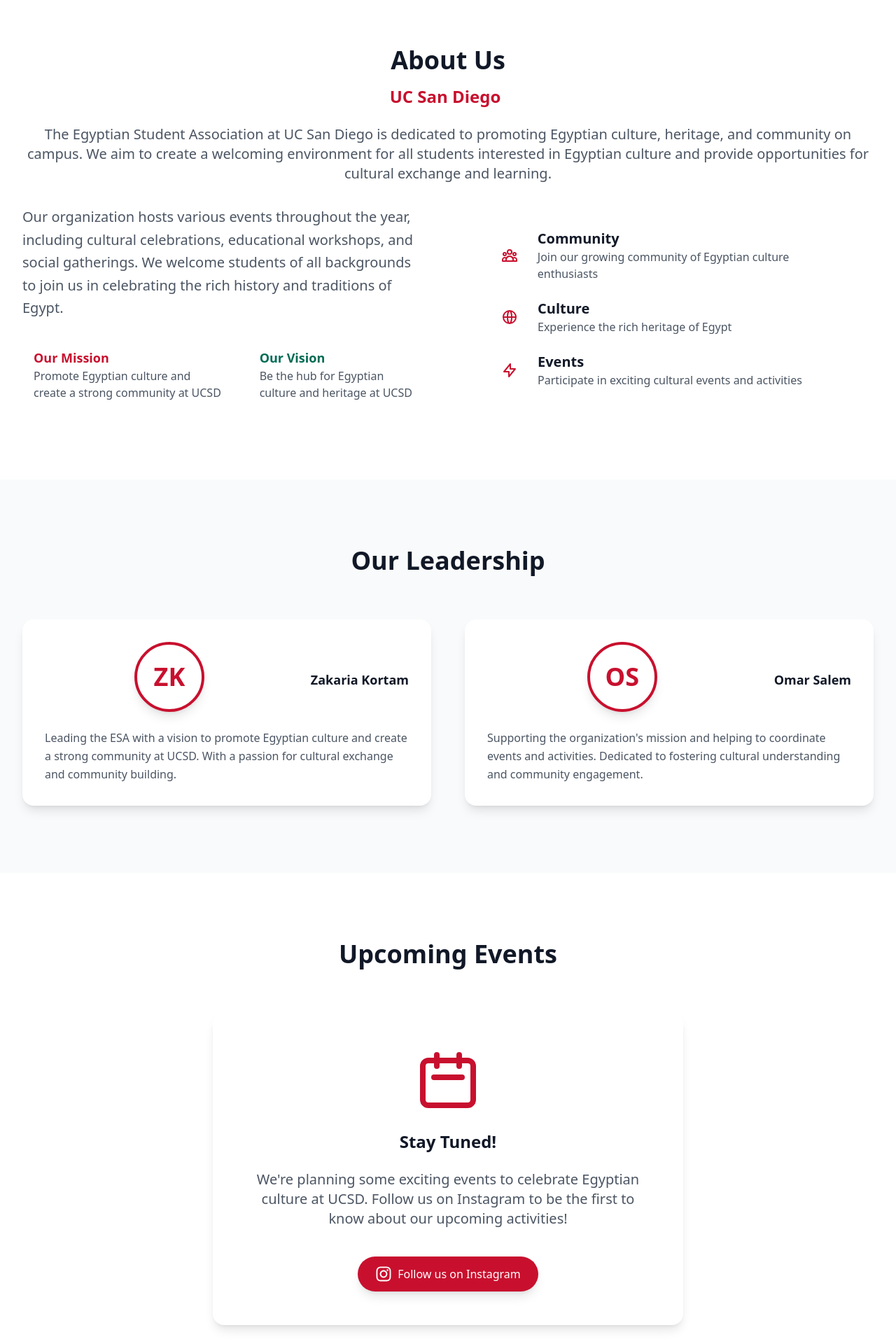
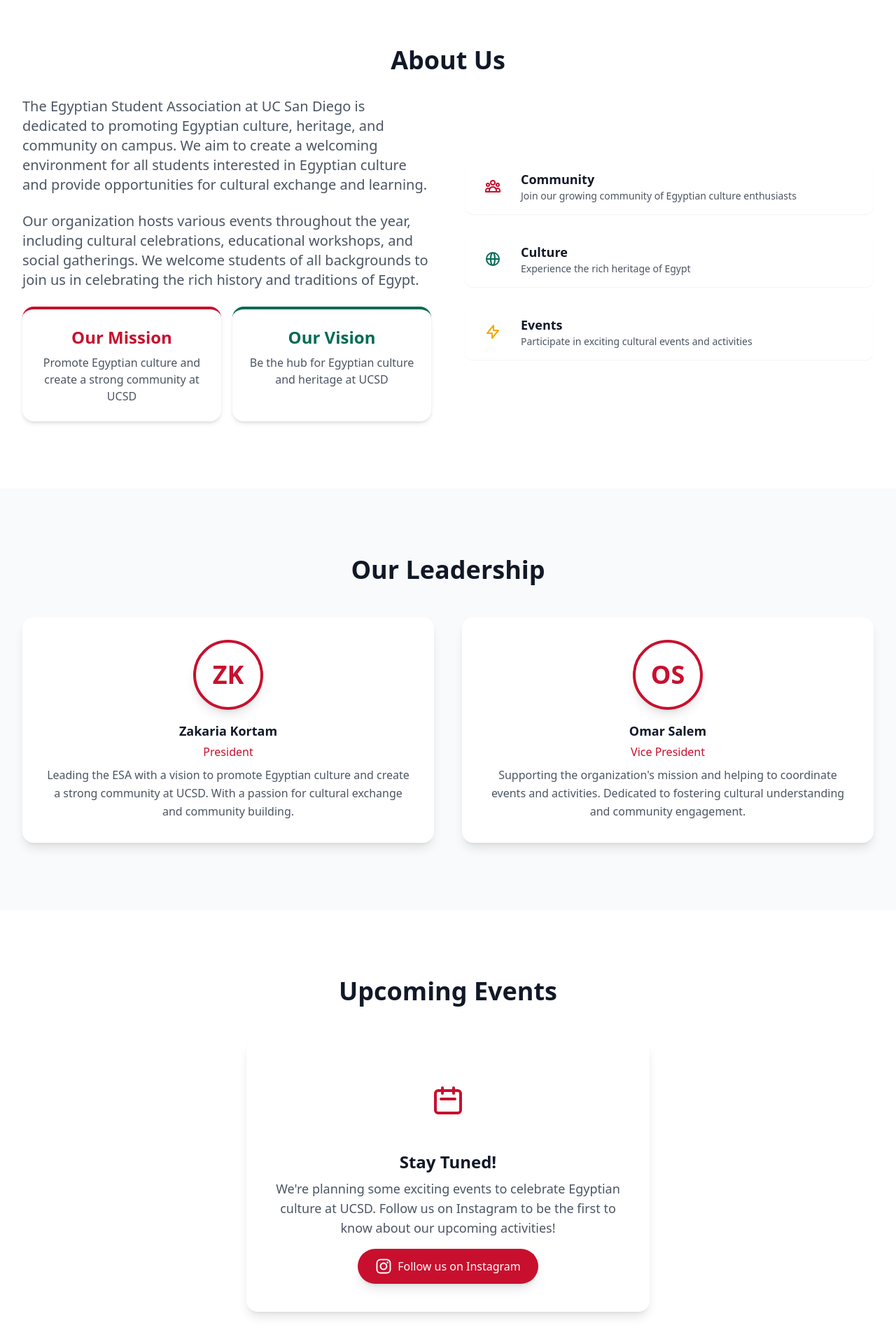
Before and after one commit to zkortam/ESAUCSDWEBSITE, a Next.js app: page / in a window 1280 px wide. Shown: the part 820-2740 px from the top of the page at 70% size. Built offline with nearby package versions, Linux system fonts and the light colour scheme.

Commit message:
refactor: full redesign of all sections for modern, clean, mobile-first layout

```diff
--- a/src/app/page.tsx
+++ b/src/app/page.tsx
@@ -145,61 +145,48 @@
       {/* About Section */}
       <section id="about" className="relative py-16 sm:py-24 px-2 sm:px-4 lg:px-8 bg-white overflow-hidden">
         <div className="max-w-7xl mx-auto relative z-10">
-          <h2 className="text-4xl font-bold text-center text-gray-900 mb-4">{t.about}</h2>
-          <div className="flex justify-center mb-6">
-            <span className="text-2xl font-bold text-primary mr-2">UC San Diego</span>
+          <h2 className="text-4xl font-bold text-center text-gray-900 mb-8">{t.about}</h2>
+          <div className="grid md:grid-cols-2 gap-12 items-center">
+            <div className="space-y-6">
+              <p className="text-lg sm:text-xl text-gray-600 leading-relaxed mb-4">{t.aboutDesc}</p>
+              <p className="text-lg sm:text-xl text-gray-600 leading-relaxed">{t.aboutDesc2}</p>
+              <div className="flex flex-col sm:flex-row gap-4 mt-8">
+                <div className="flex-1 bg-white rounded-2xl shadow-md p-6 flex flex-col items-center text-center border-t-4 border-primary">
+                  <div className="mb-2 text-2xl text-primary font-bold">{t.mission}</div>
+                  <div className="text-gray-600">{t.missionDesc}</div>
                 </div>
-          <p className="text-xl text-gray-600 text-center mb-8">{t.aboutDesc}</p>
-          <div className="grid md:grid-cols-2 gap-16 items-center">
-            <div className="space-y-6">
-              <p className="text-xl text-gray-600 leading-relaxed">
-                {t.aboutDesc2}
-              </p>
-              <div className="flex space-x-4 mt-8">
-                <div className="bg-primary/10 p-4 rounded-lg">
-                  <h3 className="text-lg font-semibold text-primary">{t.mission}</h3>
-                  <p className="text-gray-600">{t.missionDesc}</p>
-                </div>
-                <div className="bg-accent/10 p-4 rounded-lg">
-                  <h3 className="text-lg font-semibold text-accent">{t.vision}</h3>
-                  <p className="text-gray-600">{t.visionDesc}</p>
+                <div className="flex-1 bg-white rounded-2xl shadow-md p-6 flex flex-col items-center text-center border-t-4 border-accent">
+                  <div className="mb-2 text-2xl text-accent font-bold">{t.vision}</div>
+                  <div className="text-gray-600">{t.visionDesc}</div>
                 </div>
               </div>
             </div>
-            <div className="bg-primary/5 p-8 rounded-2xl">
-              <div className="space-y-6">
-                <div className="flex items-center space-x-4">
+            <div className="flex flex-col gap-6">
+              <div className="flex items-center gap-4 bg-primary/5 rounded-xl p-4 shadow-sm">
                 <div className="w-12 h-12 rounded-full bg-primary/10 flex items-center justify-center">
-                    <svg className="w-6 h-6 text-primary" fill="none" viewBox="0 0 24 24" stroke="currentColor">
-                      <path strokeLinecap="round" strokeLinejoin="round" strokeWidth={2} d="M17 20h5v-2a3 3 0 00-5.356-1.857M17 20H7m10 0v-2c0-.656-.126-1.283-.356-1.857M7 20H2v-2a3 3 0 015.356-1.857M7 20v-2c0-.656.126-1.283.356-1.857m0 0a5.002 5.002 0 019.288 0M15 7a3 3 0 11-6 0 3 3 0 016 0zm6 3a2 2 0 11-4 0 2 2 0 014 0zM7 10a2 2 0 11-4 0 2 2 0 014 0z" />
-                    </svg>
+                  <svg className="w-6 h-6 text-primary" fill="none" viewBox="0 0 24 24" stroke="currentColor"><path strokeLinecap="round" strokeLinejoin="round" strokeWidth={2} d="M17 20h5v-2a3 3 0 00-5.356-1.857M17 20H7m10 0v-2c0-.656-.126-1.283-.356-1.857M7 20H2v-2a3 3 0 015.356-1.857M7 20v-2c0-.656.126-1.283.356-1.857m0 0a5.002 5.002 0 019.288 0M15 7a3 3 0 11-6 0 3 3 0 016 0zm6 3a2 2 0 11-4 0 2 2 0 014 0zM7 10a2 2 0 11-4 0 2 2 0 014 0z" /></svg>
                 </div>
                 <div>
-                    <h3 className="text-xl font-semibold text-gray-900">{t.community}</h3>
-                    <p className="text-gray-600">{t.communityDesc}</p>
+                  <div className="text-lg font-semibold text-gray-900">{t.community}</div>
+                  <div className="text-gray-600 text-sm">{t.communityDesc}</div>
                 </div>
               </div>
-                <div className="flex items-center space-x-4">
-                  <div className="w-12 h-12 rounded-full bg-primary/10 flex items-center justify-center">
-                    <svg className="w-6 h-6 text-primary" fill="none" viewBox="0 0 24 24" stroke="currentColor">
-                      <path strokeLinecap="round" strokeLinejoin="round" strokeWidth={2} d="M21 12a9 9 0 01-9 9m9-9a9 9 0 00-9-9m9 9H3m9 9a9 9 0 01-9-9m9 9c1.657 0 3-4.03 3-9s-1.343-9-3-9m0 18c-1.657 0-3-4.03-3-9s1.343-9 3-9m-9 9a9 9 0 019-9" />
-                    </svg>
+              <div className="flex items-center gap-4 bg-accent/5 rounded-xl p-4 shadow-sm">
+                <div className="w-12 h-12 rounded-full bg-accent/10 flex items-center justify-center">
+                  <svg className="w-6 h-6 text-accent" fill="none" viewBox="0 0 24 24" stroke="currentColor"><path strokeLinecap="round" strokeLinejoin="round" strokeWidth={2} d="M21 12a9 9 0 01-9 9m9-9a9 9 0 00-9-9m9 9H3m9 9a9 9 0 01-9-9m9 9c1.657 0 3-4.03 3-9s-1.343-9-3-9m0 18c-1.657 0-3-4.03-3-9s1.343-9 3-9m-9 9a9 9 0 019-9" /></svg>
                 </div>
                 <div>
-                    <h3 className="text-xl font-semibold text-gray-900">{t.culture}</h3>
-                    <p className="text-gray-600">{t.cultureDesc}</p>
+                  <div className="text-lg font-semibold text-gray-900">{t.culture}</div>
+                  <div className="text-gray-600 text-sm">{t.cultureDesc}</div>
                 </div>
               </div>
-                <div className="flex items-center space-x-4">
-                  <div className="w-12 h-12 rounded-full bg-primary/10 flex items-center justify-center">
-                    <svg className="w-6 h-6 text-primary" fill="none" viewBox="0 0 24 24" stroke="currentColor">
-                      <path strokeLinecap="round" strokeLinejoin="round" strokeWidth={2} d="M13 10V3L4 14h7v7l9-11h-7z" />
-                    </svg>
+              <div className="flex items-center gap-4 bg-secondary/10 rounded-xl p-4 shadow-sm">
+                <div className="w-12 h-12 rounded-full bg-secondary/20 flex items-center justify-center">
+                  <svg className="w-6 h-6 text-secondary" fill="none" viewBox="0 0 24 24" stroke="currentColor"><path strokeLinecap="round" strokeLinejoin="round" strokeWidth={2} d="M13 10V3L4 14h7v7l9-11h-7z" /></svg>
                 </div>
                 <div>
-                    <h3 className="text-xl font-semibold text-gray-900">{t.events}</h3>
-                    <p className="text-gray-600">{t.eventsDesc}</p>
-                  </div>
+                  <div className="text-lg font-semibold text-gray-900">{t.events}</div>
+                  <div className="text-gray-600 text-sm">{t.eventsDesc}</div>
                 </div>
               </div>
             </div>
@@ -210,33 +197,23 @@
       {/* Leadership Section */}
       <section id="leadership" className="py-16 sm:py-24 px-2 sm:px-6 lg:px-8 bg-gray-50">
         <div className="max-w-7xl mx-auto">
-          <h2 className="text-4xl font-bold text-center text-gray-900 mb-16">{t.leadership}</h2>
-          <div className="grid md:grid-cols-2 gap-12">
-            <div className="bg-white p-8 rounded-2xl shadow-lg hover:shadow-xl transition-shadow duration-300">
-              <div className="flex items-center space-x-6 mb-6">
-                <div className="w-[100px] h-[100px] rounded-full bg-primary/10 flex items-center justify-center border-4 border-primary shadow-lg mx-auto">
+          <h2 className="text-4xl font-bold text-center text-gray-900 mb-12">{t.leadership}</h2>
+          <div className="grid md:grid-cols-2 gap-10">
+            <div className="bg-white rounded-2xl shadow-lg p-8 flex flex-col items-center text-center hover:shadow-2xl transition-shadow duration-300">
+              <div className="w-[100px] h-[100px] rounded-full bg-primary/10 flex items-center justify-center border-4 border-primary shadow-lg mb-4">
                 <span className="text-4xl font-bold text-primary">ZK</span>
               </div>
-                <div className="text-center mt-2">
-                  <span className="block text-lg font-semibold text-gray-900">Zakaria Kortam</span>
+              <span className="block text-lg font-semibold text-gray-900 mb-1">Zakaria Kortam</span>
+              <span className="text-primary text-base font-medium mb-2">{t.president}</span>
+              <p className="text-gray-600 text-base leading-relaxed">{t.presidentDesc}</p>
             </div>
-              </div>
-              <p className="text-gray-600 leading-relaxed">
-                {t.presidentDesc}
-              </p>
-            </div>
-            <div className="bg-white p-8 rounded-2xl shadow-lg hover:shadow-xl transition-shadow duration-300">
-              <div className="flex items-center space-x-6 mb-6">
-                <div className="w-[100px] h-[100px] rounded-full bg-primary/10 flex items-center justify-center border-4 border-primary shadow-lg mx-auto">
+            <div className="bg-white rounded-2xl shadow-lg p-8 flex flex-col items-center text-center hover:shadow-2xl transition-shadow duration-300">
+              <div className="w-[100px] h-[100px] rounded-full bg-primary/10 flex items-center justify-center border-4 border-primary shadow-lg mb-4">
                 <span className="text-4xl font-bold text-primary">OS</span>
               </div>
-                <div className="text-center mt-2">
-                  <span className="block text-lg font-semibold text-gray-900">Omar Salem</span>
-                </div>
-              </div>
-              <p className="text-gray-600 leading-relaxed">
-                {t.vpDesc}
-              </p>
+              <span className="block text-lg font-semibold text-gray-900 mb-1">Omar Salem</span>
+              <span className="text-primary text-base font-medium mb-2">{t.vp}</span>
+              <p className="text-gray-600 text-base leading-relaxed">{t.vpDesc}</p>
             </div>
           </div>
         </div>
@@ -245,31 +222,18 @@
       {/* Events Section */}
       <section id="events" className="py-16 sm:py-24 px-2 sm:px-6 lg:px-8 bg-white">
         <div className="max-w-7xl mx-auto">
-          <h2 className="text-4xl font-bold text-center text-gray-900 mb-16">{t.upcomingEvents}</h2>
-          <div className="max-w-2xl mx-auto text-center">
-            <div className="bg-white p-12 rounded-2xl shadow-lg">
-              <div className="space-y-6">
-                <div className="w-24 h-24 mx-auto mb-6">
-                  <svg className="w-full h-full text-primary" fill="none" viewBox="0 0 24 24" stroke="currentColor">
-                    <path strokeLinecap="round" strokeLinejoin="round" strokeWidth={2} d="M8 7V3m8 4V3m-9 8h10M5 21h14a2 2 0 002-2V7a2 2 0 00-2-2H5a2 2 0 00-2 2v12a2 2 0 002 2z" />
-                  </svg>
+          <h2 className="text-4xl font-bold text-center text-gray-900 mb-12">{t.upcomingEvents}</h2>
+          <div className="flex flex-col items-center">
+            <div className="bg-white rounded-2xl shadow-lg p-10 flex flex-col items-center text-center max-w-xl w-full">
+              <div className="w-24 h-24 mb-6 flex items-center justify-center rounded-full bg-primary/10">
+                <svg className="w-12 h-12 text-primary" fill="none" viewBox="0 0 24 24" stroke="currentColor"><path strokeLinecap="round" strokeLinejoin="round" strokeWidth={2} d="M8 7V3m8 4V3m-9 8h10M5 21h14a2 2 0 002-2V7a2 2 0 00-2-2H5a2 2 0 00-2 2v12a2 2 0 002 2z" /></svg>
               </div>
-                <h3 className="text-2xl font-semibold text-gray-900">{t.stayTuned}</h3>
-                <p className="text-xl text-gray-600">
-                  {t.eventsDesc2}
-                </p>
-                <div className="pt-4">
-                  <a
-                    href="https://www.instagram.com/ucsdesa"
-                    target="_blank"
-                    rel="noopener noreferrer"
-                    className="inline-flex items-center px-6 py-3 border border-transparent text-base font-medium rounded-full text-white bg-primary hover:bg-primary/90 transition-all duration-300 transform hover:scale-105 shadow-lg"
-                  >
+              <h3 className="text-2xl font-semibold text-gray-900 mb-2">{t.stayTuned}</h3>
+              <p className="text-lg text-gray-600 mb-4">{t.eventsDesc2}</p>
+              <a href="https://www.instagram.com/ucsdesa" target="_blank" rel="noopener noreferrer" className="inline-flex items-center px-6 py-3 border border-transparent text-base font-medium rounded-full text-white bg-primary hover:bg-primary/90 transition-all duration-300 transform hover:scale-105 shadow-lg">
                 <FaInstagram className="w-6 h-6 mr-2" />
                 <span>{t.followInstagram}</span>
               </a>
-                </div>
-              </div>
             </div>
           </div>
         </div>
@@ -278,47 +242,30 @@
       {/* Contact Section */}
       <section id="contact" className="py-16 sm:py-24 px-2 sm:px-6 lg:px-8 bg-gray-50">
         <div className="max-w-7xl mx-auto">
-          <h2 className="text-4xl font-bold text-center text-gray-900 mb-16">{t.contact}</h2>
-          <div className="max-w-2xl mx-auto">
-            <div className="bg-white p-12 rounded-2xl shadow-lg">
-              <div className="space-y-8">
-                <div className="text-center">
+          <h2 className="text-4xl font-bold text-center text-gray-900 mb-12">{t.contact}</h2>
+          <div className="flex flex-col items-center">
+            <div className="bg-white rounded-2xl shadow-lg p-10 flex flex-col items-center text-center max-w-xl w-full">
               <h3 className="text-2xl font-semibold text-gray-900 mb-4">{t.connectWithUs}</h3>
-                  <p className="text-gray-600">{t.contactDesc}</p>
-                </div>
-                <div className="grid md:grid-cols-2 gap-8">
-                  <div className="bg-gray-50 p-6 rounded-xl">
+              <p className="text-gray-600 mb-8">{t.contactDesc}</p>
+              <div className="grid grid-cols-1 sm:grid-cols-2 gap-8 w-full">
+                <div className="bg-gray-50 p-6 rounded-xl flex flex-col items-center">
                   <h4 className="text-lg font-medium text-gray-900 mb-2">{t.email}</h4>
-                    <a href="mailto:zkortam@ucsd.edu" className="text-primary hover:text-primary/80">
+                  <a href="mailto:zkortam@ucsd.edu" className="text-primary hover:text-primary/80 flex items-center gap-2">
+                    <svg className="w-6 h-6" fill="none" stroke="currentColor" strokeWidth="2" viewBox="0 0 24 24"><path d="M16 12H8m8 0l-8-8m8 8l-8 8" /></svg>
                     zkortam@ucsd.edu
                   </a>
                 </div>
-                  <div className="bg-gray-50 p-6 rounded-xl">
+                <div className="bg-gray-50 p-6 rounded-xl flex flex-col items-center">
                   <h4 className="text-lg font-medium text-gray-900 mb-2">{t.social}</h4>
-                    <div className="flex space-x-4">
-                      <a
-                        href="https://www.instagram.com/ucsdesa"
-                        target="_blank"
-                        rel="noopener noreferrer"
-                        className="text-primary hover:text-primary/80 flex items-center space-x-2"
-                      >
-                        <svg className="w-6 h-6" fill="currentColor" viewBox="0 0 24 24">
-                          <path d="M12 2.163c3.204 0 3.584.012 4.85.07 3.252.148 4.771 1.691 4.919 4.919.058 1.265.069 1.645.069 4.849 0 3.205-.012 3.584-.069 4.849-.149 3.225-1.664 4.771-4.919 4.919-1.266.058-1.644.07-4.85.07-3.204 0-3.584-.012-4.849-.07-3.26-.149-4.771-1.699-4.919-4.92-.058-1.265-.07-1.644-.07-4.849 0-3.204.013-3.583.07-4.849.149-3.227 1.664-4.771 4.919-4.919 1.266-.057 1.645-.069 4.849-.069zm0-2.163c-3.259 0-3.667.014-4.947.072-4.358.2-6.78 2.618-6.98 6.98-.059 1.281-.073 1.689-.073 4.948 0 3.259.014 3.668.072 4.948.2 4.358 2.618 6.78 6.98 6.98 1.281.058 1.689.072 4.948.072 3.259 0 3.668-.014 4.948-.072 4.354-.2 6.782-2.618 6.979-6.98.059-1.28.073-1.689.073-4.948 0-3.259-.014-3.667-.072-4.947-.196-4.354-2.617-6.78-6.979-6.98-1.281-.059-1.69-.073-4.949-.073zm0 5.838c-3.403 0-6.162 2.759-6.162 6.162s2.759 6.163 6.162 6.163 6.162-2.759 6.162-6.163c0-3.403-2.759-6.162-6.162-6.162zm0 10.162c-2.209 0-4-1.79-4-4 0-2.209 1.791-4 4-4s4 1.791 4 4c0 2.21-1.791 4-4 4zm6.406-11.845c-.796 0-1.441.645-1.441 1.44s.645 1.44 1.441 1.44c.795 0 1.439-.645 1.439-1.44s-.644-1.44-1.439-1.44z"/>
-                        </svg>
+                  <div className="flex flex-col gap-3 items-center">
+                    <a href="https://www.instagram.com/ucsdesa" target="_blank" rel="noopener noreferrer" className="text-primary hover:text-primary/80 flex items-center gap-2">
+                      <FaInstagram className="w-6 h-6" />
                       <span>{t.instagram}</span>
                     </a>
-                      <a
-                        href="https://chat.whatsapp.com/GCaVGPsr9um0Bykb9R6F9Q"
-                        target="_blank"
-                        rel="noopener noreferrer"
-                        className="text-[#25D366] hover:text-[#25D366]/80 flex items-center space-x-2"
-                      >
-                        <svg className="w-6 h-6" fill="currentColor" viewBox="0 0 24 24">
-                          <path d="M17.472 14.382c-.297-.149-1.758-.867-2.03-.967-.273-.099-.471-.148-.67.15-.197.297-.767.966-.94 1.164-.173.199-.347.223-.644.075-.297-.15-1.255-.463-2.39-1.475-.883-.788-1.48-1.761-1.653-2.059-.173-.297-.018-.458.13-.606.134-.133.298-.298.446-.446.149-.148.223-.297.074-.446-.15-.148-.669-1.612-.916-2.207-.242-.579-.487-.5-.669-.51-.173-.008-.371-.01-.57-.01-.198 0-.52.074-.792.372-.272.297-1.04 1.016-1.04 2.479 0 1.462 1.065 2.875 1.213 3.074.149.198 2.096 3.2 5.077 4.487.709.306 1.262.489 1.694.625.712.227 1.36.195 1.871.118.571-.085 1.758-.719 2.006-1.413.248-.694.248-1.289.173-1.413-.074-.124-.272-.198-.57-.347m-5.421 7.403h-.004a9.87 9.87 0 01-5.031-1.378l-.361-.214-3.741.982.998-3.648-.235-.374a9.86 9.86 0 01-1.51-5.26c.001-5.45 4.436-9.884 9.888-9.884 2.64 0 5.122 1.03 6.988 2.898a9.825 9.825 0 012.893 6.994c-.003 5.45-4.437 9.884-9.885 9.884m8.413-18.297A11.815 11.815 0 0012.05 0C5.495 0 .16 5.335.157 11.892c0 2.096.547 4.142 1.588 5.945L.057 24l6.305-1.654a11.882 11.882 0 005.683 1.448h.005c6.554 0 11.89-5.335 11.893-11.893a11.821 11.821 0 00-3.48-8.413z"/>
-                        </svg>
+                    <a href="https://chat.whatsapp.com/GCaVGPsr9um0Bykb9R6F9Q" target="_blank" rel="noopener noreferrer" className="text-[#25D366] hover:text-[#25D366]/80 flex items-center gap-2">
+                      <FaWhatsapp className="w-6 h-6" />
                       <span>{t.whatsapp}</span>
                     </a>
-                    </div>
                   </div>
                 </div>
               </div>
@@ -328,24 +275,17 @@
       </section>
 
       {/* Footer */}
-      <footer className="bg-gray-900 text-white py-10 sm:py-12">
+      <footer className="bg-gray-900 text-white py-10 sm:py-12 mt-12">
         <div className="max-w-7xl mx-auto px-2 sm:px-4 lg:px-8">
-          <div className="grid md:grid-cols-3 gap-8">
+          <div className="grid grid-cols-1 md:grid-cols-3 gap-8">
             <div>
               <div className="flex items-center space-x-2 mb-4">
                 <div className="w-8 h-8 relative">
-                  <Image
-                    src="/images/esa-logo.png"
-                    alt="ESA Logo"
-                    fill
-                    className="object-contain"
-                  />
+                  <Image src="/images/esa-logo.png" alt="ESA Logo" fill className="object-contain" />
                 </div>
                 <h3 className="text-xl font-bold">ESA UCSD</h3>
               </div>
-              <p className="text-gray-400">
-                {t.copyright}
-              </p>
+              <p className="text-gray-400">{t.copyright}</p>
             </div>
             <div>
               <h3 className="text-xl font-bold mb-4">{t.quickLinks}</h3>
@@ -358,22 +298,20 @@
             </div>
             <div>
               <h3 className="text-xl font-bold mb-4">{t.connect}</h3>
-              <div className="flex space-x-4">
-                <a
-                  href="https://www.instagram.com/ucsdesa"
-                  target="_blank"
-                  rel="noopener noreferrer"
-                  className="text-gray-400 hover:text-white transition-colors"
-                >
-                  {t.instagram}
+              <div className="flex flex-col gap-2">
+                <a href="https://www.instagram.com/ucsdesa" target="_blank" rel="noopener noreferrer" className="text-gray-400 hover:text-white transition-colors flex items-center gap-2">
+                  <FaInstagram className="w-6 h-6" />
+                  <span>{t.instagram}</span>
+                </a>
+                <a href="https://chat.whatsapp.com/GCaVGPsr9um0Bykb9R6F9Q" target="_blank" rel="noopener noreferrer" className="text-[#25D366] hover:text-white transition-colors flex items-center gap-2">
+                  <FaWhatsapp className="w-6 h-6" />
+                  <span>{t.whatsapp}</span>
                 </a>
               </div>
             </div>
           </div>
           <div className="border-t border-gray-800 mt-12 pt-8 text-center">
-            <p className="text-gray-400">
-              © {new Date().getFullYear()} Egyptian Student Association at UC San Diego. All rights reserved.
-            </p>
+            <p className="text-gray-400">© {new Date().getFullYear()} Egyptian Student Association at UC San Diego. All rights reserved.</p>
           </div>
         </div>
       </footer>
```
Lines whose indentation alone changed are shown as unchanged.
